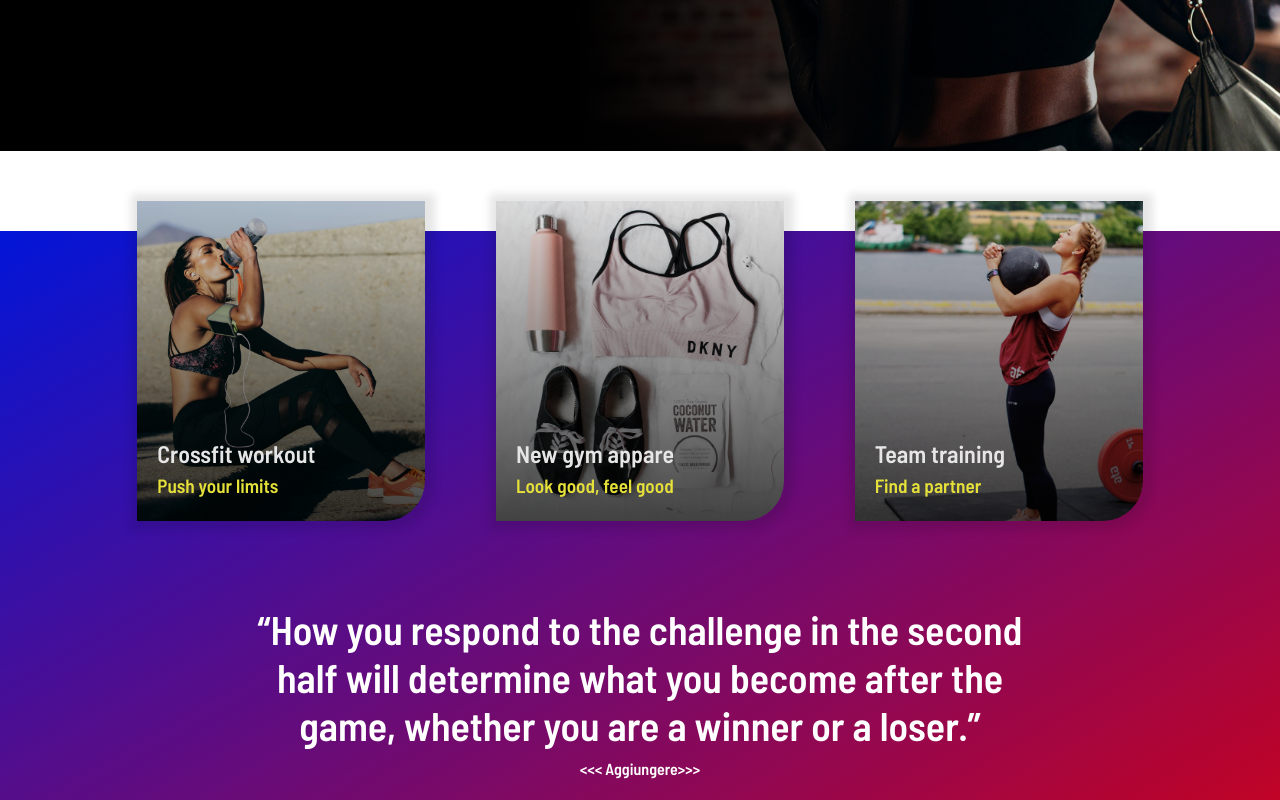
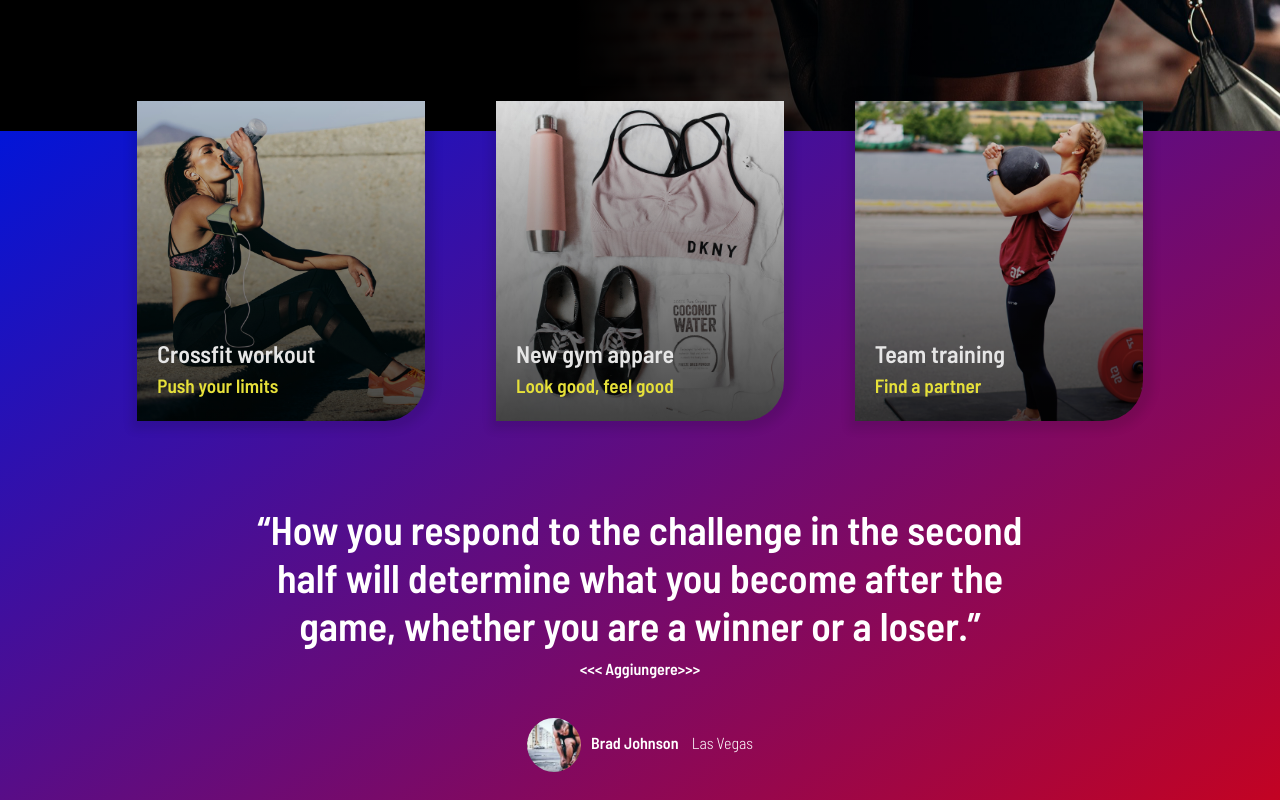
Before and after one commit to emilianogastaldo/proj-html-vuejs, a Vue app: page / in a window 1280 px wide. Shown: the part 500-1300 px from the top of the page. Built offline with nearby package versions, Linux system fonts and the light colour scheme.

Commit message:
fixed mainspotlight

```diff
--- a/src/components/main/MainSpotlight.vue
+++ b/src/components/main/MainSpotlight.vue
@@ -52,10 +52,8 @@ export default {
 
 <style lang="scss" scoped>
 #mainspotlight {
-
-    margin-top: 100px;
-    // togliere questa
     background: linear-gradient(to bottom right, #0215D8, #D70110);
+    padding-bottom: 100px;
 }
 
 .card-container {
```
